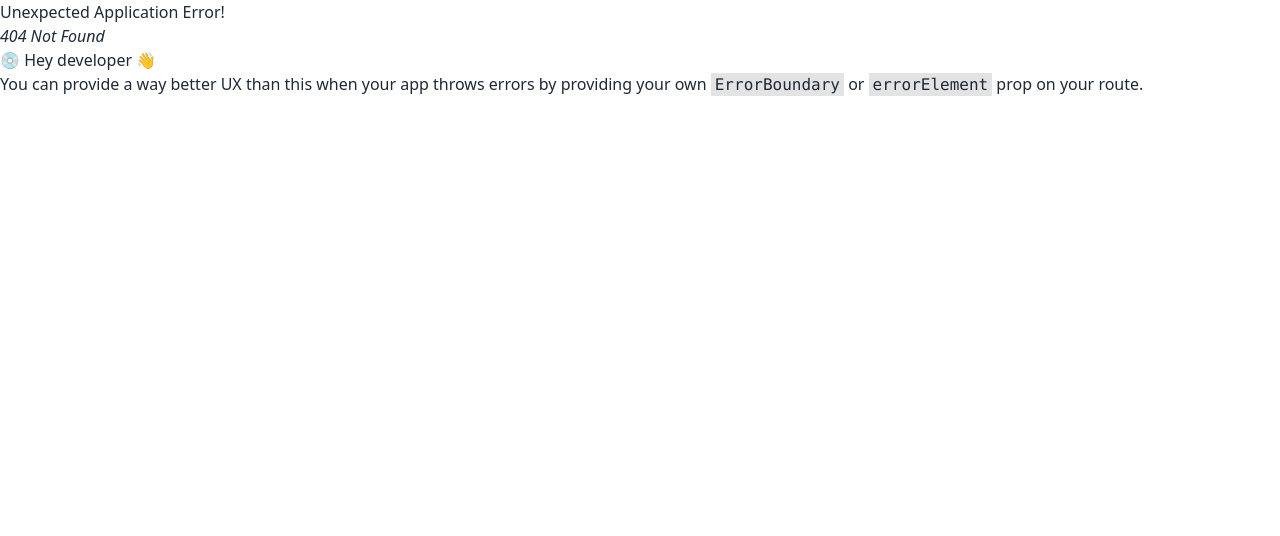
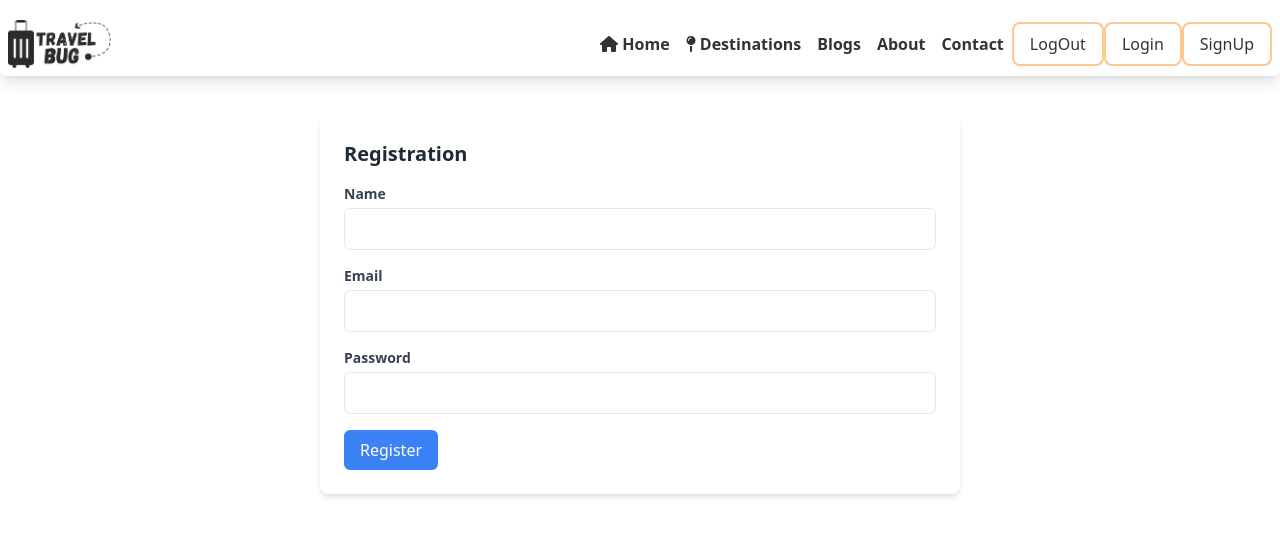
Before and after one commit to AbhijitSarker/travel-bug, a React (Vite) app: page /register in a window 1280 px wide. Before the commit this address had no page. Shown: the top 536 px of the page. Built offline with nearby package versions, Linux system fonts and the light colour scheme; no server answers.

Commit message:
login with email and pass

```diff
--- a/package.json
+++ b/package.json
@@ -15,6 +15,7 @@
     "@fortawesome/react-fontawesome": "^0.2.0",
     "@material-tailwind/react": "^2.0.8",
     "bootstrap": "^5.3.1",
+    "firebase": "^10.2.0",
     "localforage": "^1.10.0",
     "match-sorter": "^6.3.1",
     "react": "^18.2.0",
--- a/src/components/Header.jsx
+++ b/src/components/Header.jsx
@@ -1,15 +1,22 @@
-import React, { useState } from 'react';
+import React, { useContext, useState } from 'react';
 import logo from '../assets/images/logoo.png';
 import './Header.css'
 import { Link } from 'react-router-dom';
 import { FontAwesomeIcon } from '@fortawesome/react-fontawesome'
 import { faHome, faMapPin, faBars, faXmark } from '@fortawesome/free-solid-svg-icons'
+import { AuthContext } from '../proviers/AuthProvider';
 
 
 const Header = () => {
 
     const [open, setOpen] = useState(false);
-    console.log(open);
+
+    const { user, logout } = useContext(AuthContext);
+
+
+    const handleLogOut = () => {
+        logout();
+    }
     return (
 
         <nav className='navbar-items z-10 md:sticky top-3 bg-white rounded-md p-2 flex justify-between items-center shadow-lg container mx-auto mt-3'>
@@ -33,9 +40,19 @@ const Header = () => {
                 <Link className='hover:bg-orange-400 px-2 py-2 transition duration-250 ease-out hover:ease-in rounded-md hover:text-white' >About</Link>
                 <Link className='hover:bg-orange-400 px-2 py-2 transition duration-250 ease-out hover:ease-in rounded-md hover:text-white' >Contact</Link>
 
-                <button className='border-2 border-orange-300 font-medium hover:bg-orange-400 rounded-lg py-2 px-4 transition duration-250 ease-out hover:ease-in hover:text-white'>Login</button>
-                <button className='border-2 border-orange-300 font-medium hover:bg-orange-400 rounded-lg py-2 px-4 transition duration-250 ease-out hover:ease-in hover:text-white'>SignUp</button>
+                {
+                    user && <p>{user.email}</p>
+                }
 
+                <button onClick={handleLogOut} className='border-2 border-orange-300 font-medium hover:bg-orange-400 rounded-lg py-2 px-4 transition duration-250 ease-out hover:ease-in hover:text-white'>LogOut</button>
+
+                <Link to='/login'>
+                    <button className='border-2 border-orange-300 font-medium hover:bg-orange-400 rounded-lg py-2 px-4 transition duration-250 ease-out hover:ease-in hover:text-white'>Login</button>
+                </Link>
+                <Link to='/register'>
+                    <button className='border-2 border-orange-300 font-medium hover:bg-orange-400 rounded-lg py-2 px-4 transition duration-250 ease-out hover:ease-in hover:text-white'>SignUp</button>
+
+                </Link>
             </div>
 
         </nav>
--- /dev/null
+++ b/src/components/Login.jsx
@@ -0,0 +1,55 @@
+import React, { useContext } from 'react';
+import { AuthContext } from '../proviers/AuthProvider';
+
+const Login = () => {
+    const { login } = useContext(AuthContext)
+
+    const handleLogin = (event) => {
+        event.preventDefault();
+        const email = event.target.email.value;
+        const password = event.target.password.value;
+        login(email, password);
+    }
+
+    return (
+        <div>
+            <div className="bg-white p-6 rounded-lg shadow-md">
+                <h2 className="text-xl font-semibold mb-4">Login</h2>
+                <form onSubmit={handleLogin}>
+                    <div className="mb-4">
+                        <label className="block text-gray-700 text-sm font-bold mb-1" htmlFor="email">
+                            Email
+                        </label>
+                        <input
+                            type="email"
+                            name="email"
+                            id="email"
+                            className="w-full border rounded-md py-2 px-3"
+                            required
+                        />
+                    </div>
+                    <div className="mb-4">
+                        <label className="block text-gray-700 text-sm font-bold mb-1" htmlFor="password">
+                            Password
+                        </label>
+                        <input
+                            type="password"
+                            name="password"
+                            id="password"
+                            className="w-full border rounded-md py-2 px-3"
+                            required
+                        />
+                    </div>
+                    <button
+                        type="submit"
+                        className="bg-blue-500 text-white py-2 px-4 rounded-md hover:bg-blue-600 transition duration-300"
+                    >
+                        Login
+                    </button>
+                </form>
+            </div>
+        </div>
+    );
+};
+
+export default Login;
--- /dev/null
+++ b/src/components/Register.jsx
@@ -0,0 +1,96 @@
+import React, { useContext } from 'react';
+import { AuthContext } from '../proviers/AuthProvider';
+
+const Register = () => {
+
+    const { createUser } = useContext(AuthContext);
+
+    const handleRegister = (event) => {
+        event.preventDefault();
+
+        const email = event.target.email.value;
+        const password = event.target.password.value;
+        // const confirmPassword = event.target.confirmPassword.value;
+        console.log(email, password);
+
+        createUser(email, password)
+            .then(result => {
+                console.log(result.user)
+            })
+            .catch(error => {
+                console.log(error)
+            })
+    }
+
+    return (
+
+        <div className="bg-white p-6 container mx-auto mt-10 w-1/2 rounded-lg shadow-md">
+            <h2 className="text-xl font-semibold mb-4">Registration</h2>
+            <form onSubmit={handleRegister}>
+                <div className="mb-4">
+                    <label className="block text-gray-700 text-sm font-bold mb-1" htmlFor="firstName">
+                        Name
+                    </label>
+                    <input
+                        type="text"
+                        name="name"
+                        id="name"
+                        className="w-full border rounded-md py-2 px-3"
+
+                        required
+                    />
+                </div>
+
+                <div className="mb-4">
+                    <label className="block text-gray-700 text-sm font-bold mb-1" htmlFor="email">
+                        Email
+                    </label>
+                    <input
+                        type="email"
+                        name="email"
+                        id="email"
+                        className="w-full border rounded-md py-2 px-3"
+
+
+                        required
+                    />
+                </div>
+                <div className="mb-4">
+                    <label className="block text-gray-700 text-sm font-bold mb-1" htmlFor="password">
+                        Password
+                    </label>
+                    <input
+                        type="password"
+                        name="password"
+                        id="password"
+                        className="w-full border rounded-md py-2 px-3"
+
+                        required
+                    />
+                </div>
+                {/* <div className="mb-4">
+                    <label className="block text-gray-700 text-sm font-bold mb-1" htmlFor="confirmPassword">
+                        Confirm Password
+                    </label>
+                    <input
+                        type="password"
+                        name="confirmPassword"
+                        id="confirmPassword"
+                        className="w-full border rounded-md py-2 px-3"
+
+                        required
+                    />
+                </div> */}
+                <button
+                    type="submit"
+                    className="bg-blue-500 text-white py-2 px-4 rounded-md hover:bg-blue-600 transition duration-300"
+                >
+                    Register
+                </button>
+            </form>
+        </div>
+
+    );
+};
+
+export default Register;
--- /dev/null
+++ b/src/firebase/firebase.config.js
@@ -0,0 +1,19 @@
+// Import the functions you need from the SDKs you need
+import { initializeApp } from "firebase/app";
+// TODO: Add SDKs for Firebase products that you want to use
+// https://firebase.google.com/docs/web/setup#available-libraries
+
+// Your web app's Firebase configuration
+const firebaseConfig = {
+    apiKey: "AIzaSyA_8qZKK_JwhsOUPEbbKEGOwg8-VVsibwY",
+    authDomain: "travel--bug.firebaseapp.com",
+    projectId: "travel--bug",
+    storageBucket: "travel--bug.appspot.com",
+    messagingSenderId: "442285464664",
+    appId: "1:442285464664:web:a89f5c7447b8129b7d3e2d"
+};
+
+// Initialize Firebase
+const app = initializeApp(firebaseConfig);
+
+export default app;
--- /dev/null
+++ b/src/proviers/AuthProvider.jsx
@@ -0,0 +1,55 @@
+import React, { createContext, useEffect, useState } from 'react';
+import app from '../firebase/firebase.config';
+import { createUserWithEmailAndPassword, getAuth, onAuthStateChanged, signInWithEmailAndPassword, signOut } from "firebase/auth";
+
+export const AuthContext = createContext(null)
+const auth = getAuth(app);
+
+const AuthProvider = ({ children }) => {
+
+    const [user, setUser] = useState(null);
+    const [loading, setLoading] = useState(null);
+
+    const createUser = (email, password) => {
+        setLoading(true);
+
+        return createUserWithEmailAndPassword(auth, email, password);
+    }
+
+    const login = (email, password) => {
+        setLoading(true);
+
+        return signInWithEmailAndPassword(auth, email, password);
+    }
+
+    const logout = () => {
+        setLoading(true);
+
+        return signOut(auth);
+    }
+
+    useEffect(() => {
+        const unsubscribe = onAuthStateChanged(auth, loggedUser => {
+            setUser(loggedUser);
+            setLoading(false);
+
+        });
+
+        return () => unsubscribe();
+    }, [])
+
+    const authInfo = {
+        user,
+        createUser,
+        login,
+        logout,
+        loading,
+    }
+    return (
+        <AuthContext.Provider value={authInfo} >
+            {children}
+        </AuthContext.Provider>
+    );
+};
+
+export default AuthProvider;
```
Also changed, not shown: src/main.jsx (+15 -1 lines), 1 other file (tests, documents, lock files or other folders).
